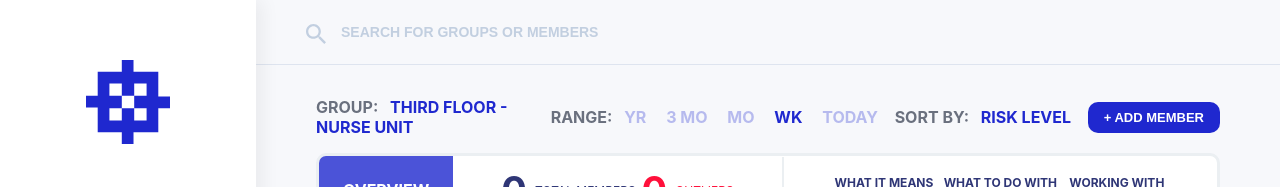
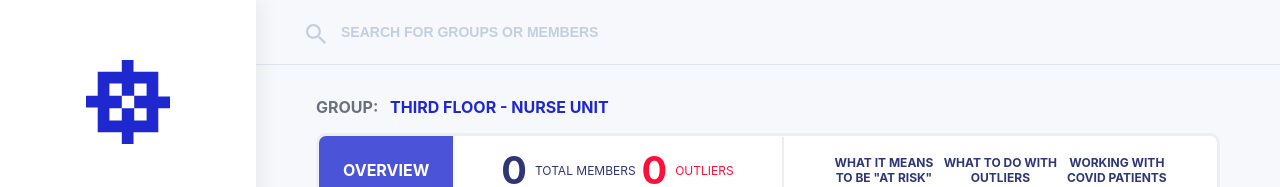
Before and after one commit to cchyung/sensehealth-frontend, a React (Create React App) app: page /groups in a window 1280 px wide. Shown: the top 187 px of the page. Built offline with nearby package versions, Linux system fonts and the light colour scheme; no server answers.

Commit message:
remove filter by time from groups page

```diff
--- a/src/pages/groups.js
+++ b/src/pages/groups.js
@@ -127,10 +127,7 @@ function Groups() {
 
         <Container>
           <InfoBar justify="space-between" align="center">
-            <Column width="25%"><span>Group: <Blue>Third Floor - Nurse Unit</Blue></span></Column>
-            <Column><span>Range: <Fade>Yr</Fade> <Fade>3 Mo</Fade> <Fade>Mo</Fade> <Blue>Wk</Blue> <Fade>Today</Fade></span></Column>
-            <Column><span>Sort By: <Blue>Risk Level</Blue></span></Column>
-            <Column><Button>+ Add Member</Button></Column>
+            <Column width="100%"><span>Group: <Blue>Third Floor - Nurse Unit</Blue></span></Column>
           </InfoBar>
 
           {
```
